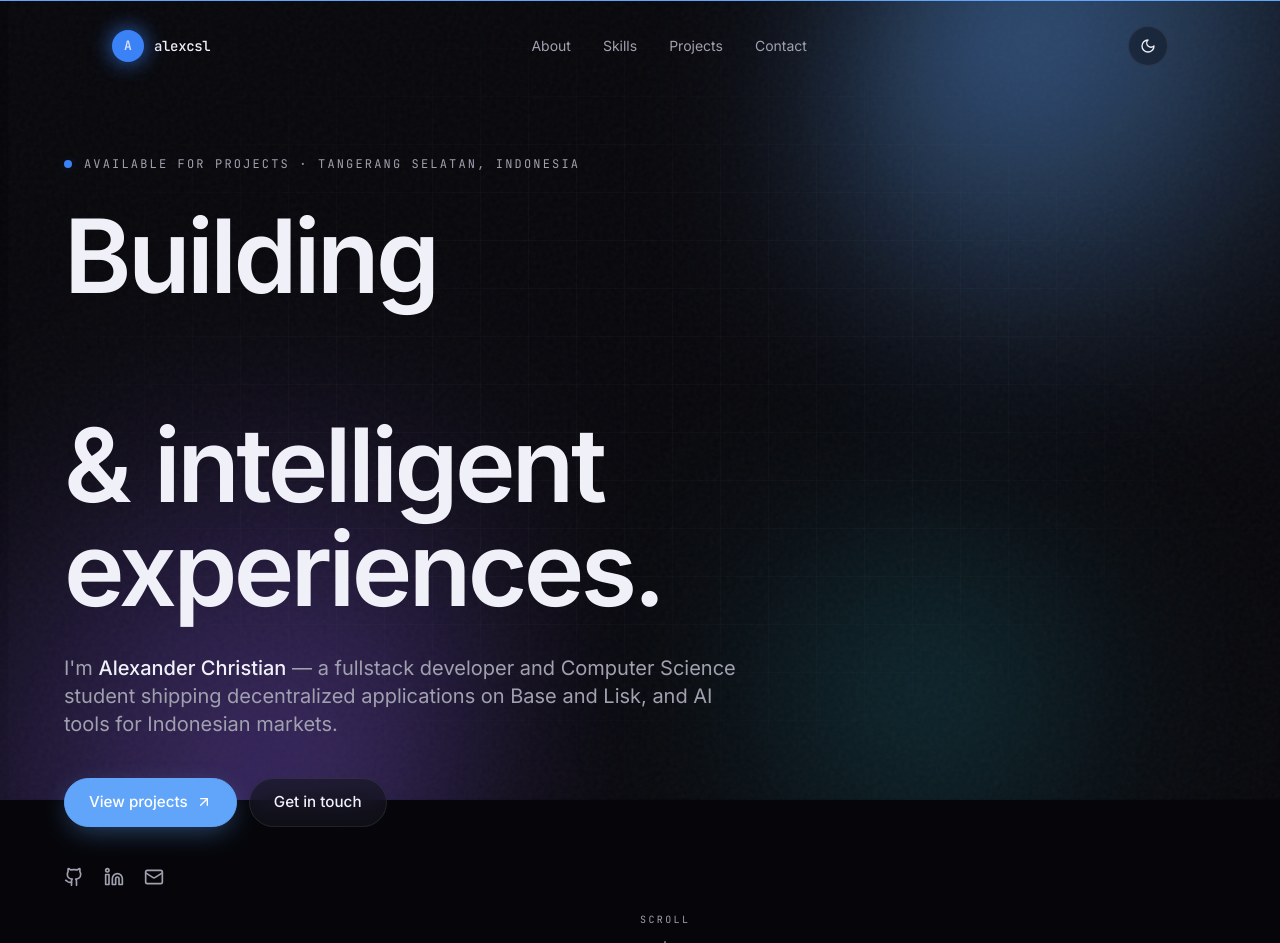
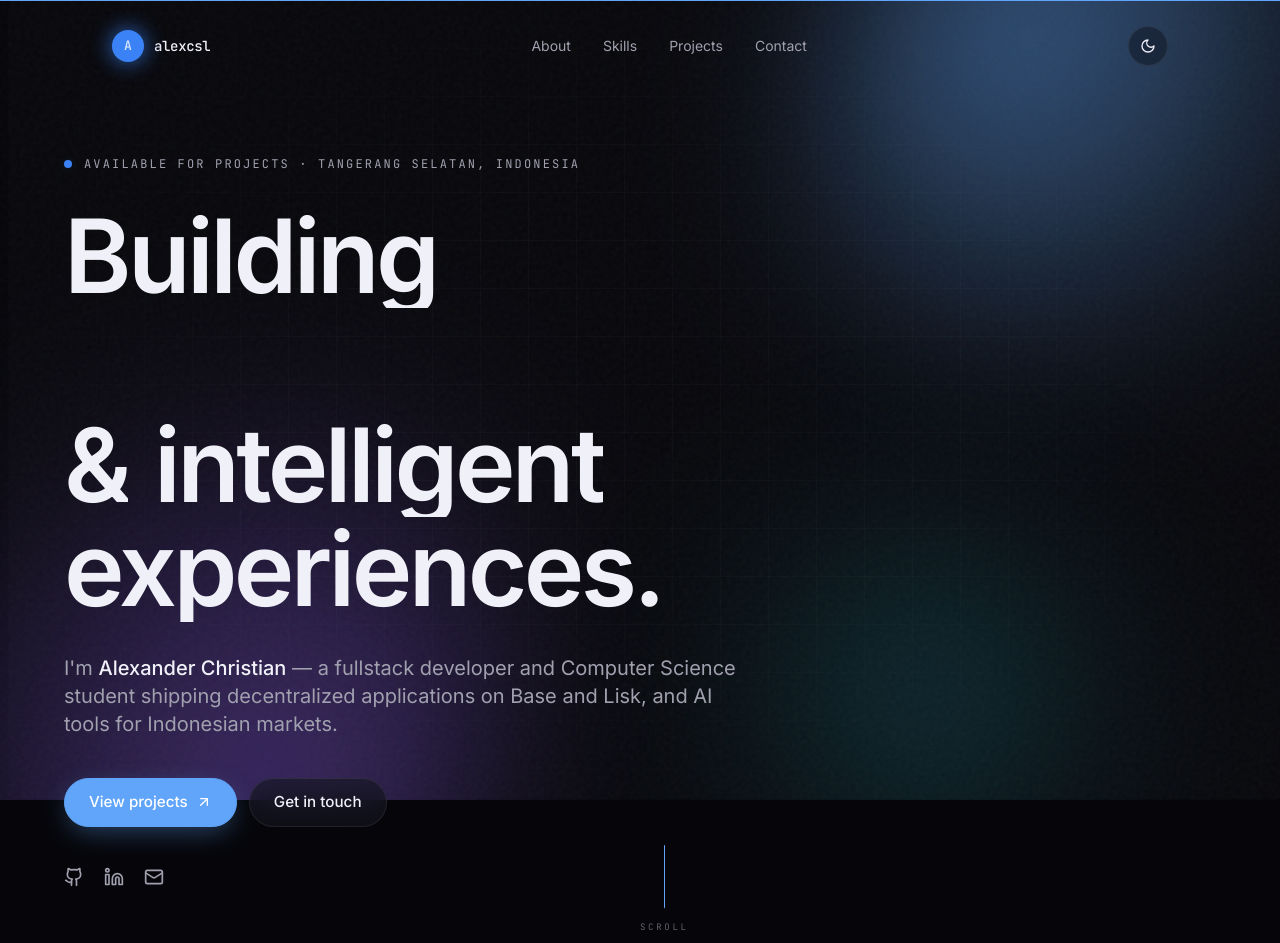
Before and after one commit to alexcsl/portfolio, a Next.js app: page / in a window 1280 px wide. Shown: the top 943 px of the page. Built offline with nearby package versions, Linux system fonts and the light colour scheme.

Commit message:
fix: hero animation, slower theme transition, redesigned scroll indicator

```diff
--- a/app/globals.css
+++ b/app/globals.css
@@ -279,7 +279,7 @@
 /* View Transitions API for theme toggle */
 ::view-transition-old(root),
 ::view-transition-new(root) {
-  animation-duration: 600ms;
+  animation-duration: 1200ms;
   animation-timing-function: cubic-bezier(0.16, 1, 0.3, 1);
 }
 
--- a/components/AnimatedText.tsx
+++ b/components/AnimatedText.tsx
@@ -5,58 +5,65 @@ import { motion } from "framer-motion";
 interface AnimatedTextProps {
   text: string;
   className?: string;
-  once?: boolean;
+  delay?: number;
+  as?: "span" | "div";
 }
 
 export default function AnimatedText({
   text,
   className = "",
-  once = true,
+  delay = 0,
+  as: Component = "span",
 }: AnimatedTextProps) {
   const words = text.split(" ");
 
   const container = {
-    hidden: { opacity: 0 },
-    visible: (i = 1) => ({
+    hidden: { opacity: 1 },
+    visible: {
       opacity: 1,
-      transition: { staggerChildren: 0.12, delayChildren: 0.04 * i },
-    }),
+      transition: {
+        staggerChildren: 0.08,
+        delayChildren: delay,
+      },
+    },
   };
 
   const child = {
     hidden: {
       opacity: 0,
-      y: 20,
-      filter: "blur(10px)",
+      y: 40,
+      filter: "blur(12px)",
     },
     visible: {
       opacity: 1,
       y: 0,
       filter: "blur(0px)",
       transition: {
-        duration: 0.8,
+        duration: 0.6,
         ease: [0.16, 1, 0.3, 1],
       },
     },
   };
 
+  const MotionComponent = motion[Component] as typeof motion.span;
+
   return (
-    <motion.span
+    <MotionComponent
       className={`inline-flex flex-wrap ${className}`}
       variants={container}
       initial="hidden"
-      whileInView="visible"
-      viewport={{ once, margin: "-80px" }}
+      animate="visible"
     >
       {words.map((word, index) => (
-        <motion.span
-          key={index}
-          variants={child}
-          className="mr-[0.25em] inline-block will-change-[filter,opacity,transform]"
-        >
-          {word}
-        </motion.span>
+        <span key={index} className="overflow-hidden mr-[0.25em]">
+          <motion.span
+            variants={child}
+            className="inline-block will-change-[filter,opacity,transform]"
+          >
+            {word}
+          </motion.span>
+        </span>
       ))}
-    </motion.span>
+    </MotionComponent>
   );
 }
--- a/components/Hero.tsx
+++ b/components/Hero.tsx
@@ -1,16 +1,17 @@
 "use client";
 
 import { motion } from "framer-motion";
-import { ArrowDown, ArrowUpRight, Github, Linkedin, Mail } from "lucide-react";
+import { ArrowUpRight, Github, Linkedin, Mail } from "lucide-react";
 import { SITE } from "@/lib/data";
 import AnimatedText from "./AnimatedText";
 import MagneticButton from "./MagneticButton";
+import ScrollIndicator from "./ScrollIndicator";
 
 const container = {
-  hidden: { opacity: 0 },
+  hidden: { opacity: 1 },
   visible: {
     opacity: 1,
-    transition: { staggerChildren: 0.08, delayChildren: 0.15 },
+    transition: { staggerChildren: 0.1, delayChildren: 0.2 },
   },
 };
 
@@ -19,7 +20,7 @@ const item = {
   visible: {
     opacity: 1,
     y: 0,
-    transition: { duration: 0.8, ease: [0.16, 1, 0.3, 1] as const },
+    transition: { duration: 0.6, ease: [0.16, 1, 0.3, 1] as const },
   },
 };
 
@@ -36,6 +37,7 @@ export default function Hero() {
           animate="visible"
           className="flex flex-col gap-8"
         >
+          {/* Availability badge */}
           <motion.div variants={item} className="flex items-center gap-3">
             <span className="relative flex h-2 w-2">
               <span className="absolute inset-0 animate-ping rounded-full bg-accent-500 opacity-75" />
@@ -46,18 +48,17 @@ export default function Hero() {
             </span>
           </motion.div>
 
-          <h1 className="h-display">
-            <AnimatedText text="Building" />
-            <br />
+          {/* Main headline with staggered reveal */}
+          <div className="h-display flex flex-col">
+            <AnimatedText text="Building" delay={0.3} />
             <span className="gradient-text">
-              <AnimatedText text="on-chain" />
+              <AnimatedText text="on-chain" delay={0.5} />
             </span>
-            <br />
-            <AnimatedText text="& intelligent" />
-            <br />
-            <AnimatedText text="experiences." />
-          </h1>
+            <AnimatedText text="& intelligent" delay={0.7} />
+            <AnimatedText text="experiences." delay={0.9} />
+          </div>
 
+          {/* Description */}
           <motion.p
             variants={item}
             className="max-w-2xl text-lg sm:text-xl leading-relaxed text-[rgb(var(--fg-muted))]"
@@ -67,6 +68,7 @@ export default function Hero() {
             applications on Base and Lisk, and AI tools for Indonesian markets.
           </motion.p>
 
+          {/* CTA Buttons */}
           <motion.div variants={item} className="flex flex-wrap gap-3 pt-2">
             <MagneticButton
               href="#projects"
@@ -84,6 +86,7 @@ export default function Hero() {
             </MagneticButton>
           </motion.div>
 
+          {/* Social links */}
           <motion.div variants={item} className="flex items-center gap-5 pt-2">
             <a
               href={SITE.github}
@@ -113,23 +116,8 @@ export default function Hero() {
           </motion.div>
         </motion.div>
 
-        {/* Scroll cue */}
-        <motion.div
-          initial={{ opacity: 0, y: -10 }}
-          animate={{ opacity: 1, y: 0 }}
-          transition={{ delay: 1.4, duration: 0.8 }}
-          className="absolute bottom-8 left-1/2 -translate-x-1/2 flex flex-col items-center gap-2"
-        >
-          <span className="font-mono text-[10px] uppercase tracking-[0.24em] text-[rgb(var(--fg-muted))]">
-            Scroll
-          </span>
-          <motion.div
-            animate={{ y: [0, 6, 0] }}
-            transition={{ repeat: Infinity, duration: 2, ease: "easeInOut" }}
-          >
-            <ArrowDown className="h-4 w-4 text-[rgb(var(--fg-muted))]" />
-          </motion.div>
-        </motion.div>
+        {/* Scroll indicator - fades out on scroll */}
+        <ScrollIndicator />
       </div>
     </section>
   );
--- /dev/null
+++ b/components/ScrollIndicator.tsx
@@ -0,0 +1,65 @@
+"use client";
+
+import { useEffect, useState } from "react";
+import { motion, useScroll, useTransform, useMotionValueEvent } from "framer-motion";
+
+export default function ScrollIndicator() {
+  const { scrollY } = useScroll();
+  const [isVisible, setIsVisible] = useState(true);
+  const [hasScrolled, setHasScrolled] = useState(false);
+
+  // Fade out after scrolling 100px
+  const opacity = useTransform(scrollY, [0, 100], [1, 0]);
+  const y = useTransform(scrollY, [0, 100], [0, 20]);
+
+  useMotionValueEvent(scrollY, "change", (latest) => {
+    if (latest > 50) {
+      setHasScrolled(true);
+    }
+    setIsVisible(latest < 150);
+  });
+
+  // Pulse animation for the line
+  const lineVariants = {
+    initial: { scaleY: 0, originY: 0 },
+    animate: {
+      scaleY: 1,
+      transition: {
+        duration: 1.2,
+        ease: [0.16, 1, 0.3, 1],
+        repeat: Infinity,
+        repeatType: "reverse" as const,
+      },
+    },
+  };
+
+  return (
+    <motion.div
+      initial={{ opacity: 0 }}
+      animate={{ opacity: isVisible ? 1 : 0 }}
+      transition={{ delay: 1.6, duration: 0.8 }}
+      className="absolute bottom-12 left-1/2 -translate-x-1/2 flex flex-col items-center gap-3"
+      style={{ opacity, y }}
+    >
+      {/* Vertical line with draw animation */}
+      <div className="relative h-16 w-[1px] bg-[rgb(var(--fg-muted)/0.2)] overflow-hidden rounded-full">
+        <motion.div
+          className="absolute inset-0 w-full bg-[rgb(var(--accent))]"
+          variants={lineVariants}
+          initial="initial"
+          animate="animate"
+        />
+      </div>
+
+      {/* Subtle text label */}
+      <motion.span
+        initial={{ opacity: 0 }}
+        animate={{ opacity: 0.6 }}
+        transition={{ delay: 2, duration: 0.5 }}
+        className="font-mono text-[9px] uppercase tracking-[0.3em] text-[rgb(var(--fg-muted))]"
+      >
+        Scroll
+      </motion.span>
+    </motion.div>
+  );
+}
```
